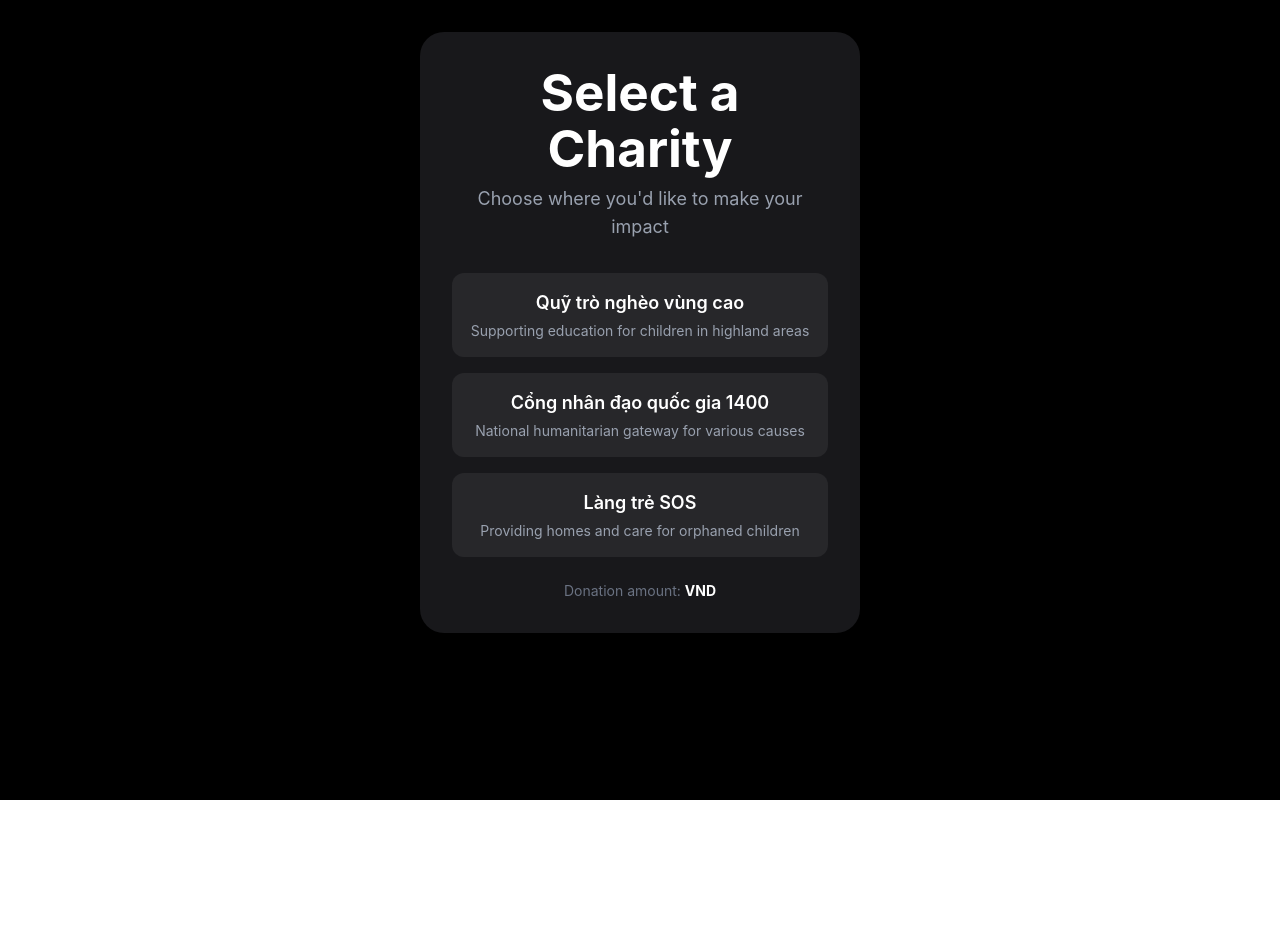
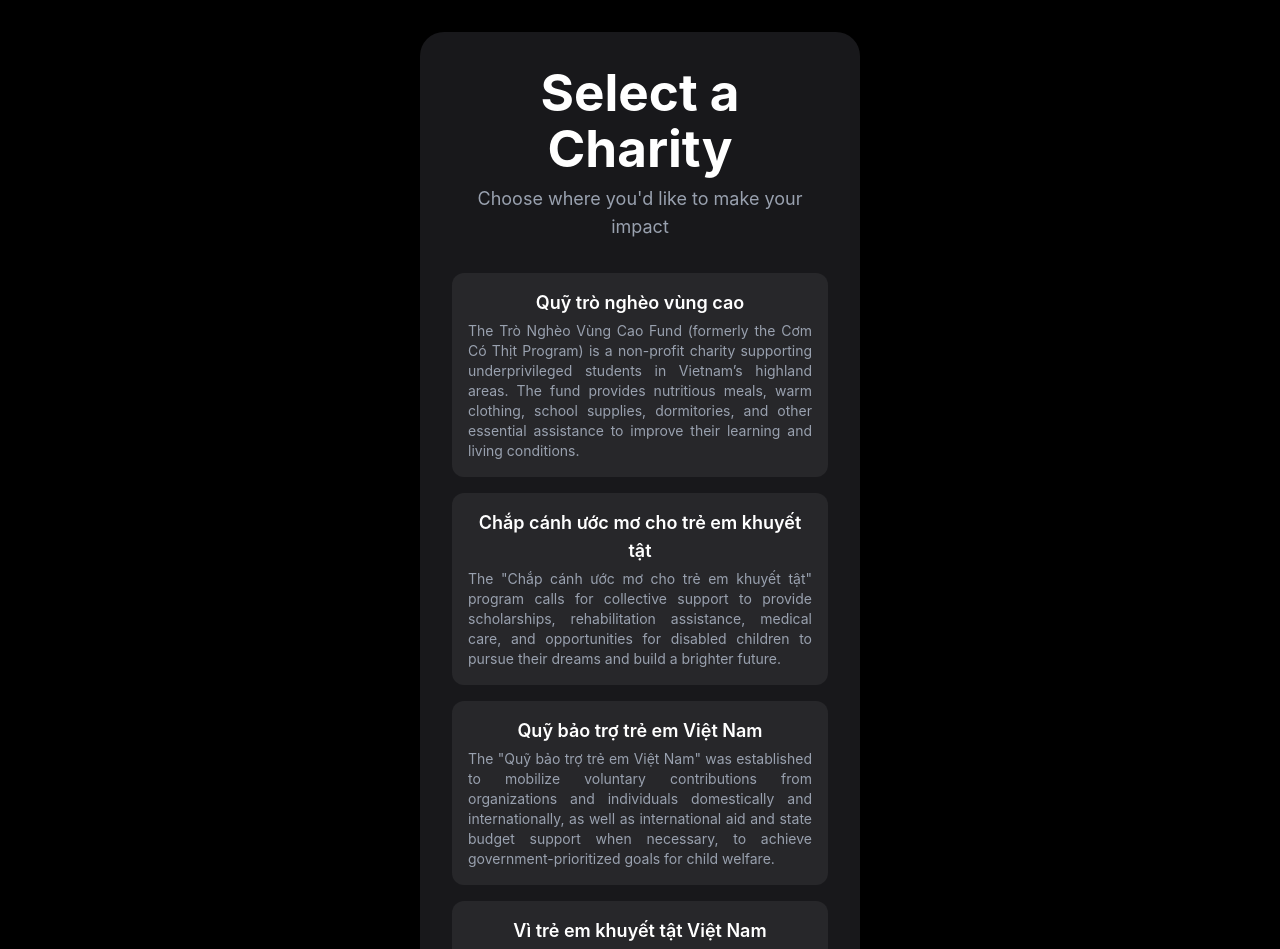
Before and after one commit to ghun131/goals_digger, a React (Vite) app: page /charity-selection in a window 1280 px wide. Shown: the top 949 px of the page. Before the commit the page ends 800 px from the top, so only its background shows below. Built offline with nearby package versions, Linux system fonts and the light colour scheme; no server answers; sample sign-in values are in the browser's storage.

Commit message:
feat: update charity info

```diff
--- a/src/components/CharitySelection.tsx
+++ b/src/components/CharitySelection.tsx
@@ -26,6 +26,7 @@ interface Donation {
   org_id: string;
   org_name: string;
   org_description: string;
+  org_link: string;
   message: string;
   userRef: DocumentReference;
   goalRef: DocumentReference;
@@ -37,17 +38,38 @@ const CHARITIES = [
   {
     id: "qtnvc",
     name: "Quỹ trò nghèo vùng cao",
-    description: "Supporting education for children in highland areas",
+    description:
+      "The Trò Nghèo Vùng Cao Fund (formerly the Cơm Có Thịt Program) is a non-profit charity supporting underprivileged students in Vietnam’s highland areas. The fund provides nutritious meals, warm clothing, school supplies, dormitories, and other essential assistance to improve their learning and living conditions.",
+    link: "https://tnvc.vn/",
   },
   {
-    id: "nhandao",
-    name: "Cổng nhân đạo quốc gia 1400",
-    description: "National humanitarian gateway for various causes",
+    // id should be short in lowercase
+    id: "ccumctekt",
+    name: "Chắp cánh ước mơ cho trẻ em khuyết tật",
+    description:
+      'The "Chắp cánh ước mơ cho trẻ em khuyết tật" program calls for collective support to provide scholarships, rehabilitation assistance, medical care, and opportunities for disabled children to pursue their dreams and build a brighter future.',
+    link: "https://1400.vn/chuong-trinh/trien-khai-chuong-trinh--chap-canh-uoc-mo-cho-tre-em-khuyet-tat-pass1255",
   },
   {
-    id: "langtresos",
-    name: "Làng trẻ SOS",
-    description: "Providing homes and care for orphaned children",
+    id: "qbttevn",
+    name: "Quỹ bảo trợ trẻ em Việt Nam",
+    description:
+      'The "Quỹ bảo trợ trẻ em Việt Nam" was established to mobilize voluntary contributions from organizations and individuals domestically and internationally, as well as international aid and state budget support when necessary, to achieve government-prioritized goals for child welfare.',
+    link: "https://nfvc.molisa.gov.vn/contact",
+  },
+  {
+    id: "vteemkttvn",
+    name: "Vì trẻ em khuyết tật Việt Nam",
+    description:
+      'The "Vì trẻ em khuyết tật Việt Nam" serves as a bridge to coordinate support activities, seeking contributions and collaboration from organizations and individuals both domestically and internationally. The fund aims to improve the physical and mental well-being of disabled children, ensure their rights, and inspire hope for a brighter future.',
+    link: "https://vitreemkhuyettat.org/dong-hanh.html",
+  },
+  {
+    id: "qttcd",
+    name: "Quỹ từ thiện vì Cộng Đồng",
+    description:
+      'The "Quỹ từ thiện vì Cộng Đồng" is a non-profit organization that mobilizes resources to support charitable programs, assist disadvantaged Vietnamese citizens, promote public health, and aid in disaster recovery, contributing to a sustainable future.',
+    link: "https://comfunds.vn/",
   },
 ];
 
@@ -56,7 +78,7 @@ export default function CharitySelection() {
   const location = useLocation();
   const { currentUser } = useAuth();
   const goalData = location.state as GoalLocationState;
-  console.log("goalData:", goalData)
+  console.log("goalData:", goalData);
   const [loading, setLoading] = useState(true);
   const [error, setError] = useState("");
   const [existingDonation, setExistingDonation] = useState<Donation | null>(
@@ -96,6 +118,8 @@ export default function CharitySelection() {
     };
 
     checkExistingDonation();
+
+    // eslint-disable-next-line react-hooks/exhaustive-deps
   }, []);
 
   const handleSelect = async (charityId: string) => {
@@ -118,11 +142,11 @@ export default function CharitySelection() {
 
       // Create donation record
       const donationData = {
-        amount: goalData.amount,
         status: "pending", // pending, completed
         org_id: selectedCharity.id,
         org_name: selectedCharity.name,
         org_description: selectedCharity.description,
+        org_link: selectedCharity.link,
         message: `${currentUser?.email} supports ${selectedCharity.name}`,
         userRef: doc(db, "users", currentUser?.uid || ""),
         goalRef: doc(db, "goals", goalData.goalId),
@@ -229,6 +253,18 @@ export default function CharitySelection() {
                 <span className="text-white">{existingDonation.org_name}</span>
               </p>
               <p className="text-gray-400">
+                Organization Link:{" "}
+                <span className="text-white">
+                  <a
+                    href={existingDonation.org_link}
+                    target="_blank"
+                    rel="noopener noreferrer"
+                  >
+                    {existingDonation.org_link}
+                  </a>
+                </span>
+              </p>
+              <p className="text-gray-400">
                 Message:{" "}
                 <span className="text-white">{existingDonation.message}</span>
               </p>
@@ -295,7 +331,9 @@ export default function CharitySelection() {
               <h3 className="text-lg font-semibold text-white mb-1">
                 {charity.name}
               </h3>
-              <p className="text-sm text-gray-400">{charity.description}</p>
+              <p className="text-sm text-gray-400 text-justify">
+                {charity.description}
+              </p>
             </div>
           ))}
         </div>
```
